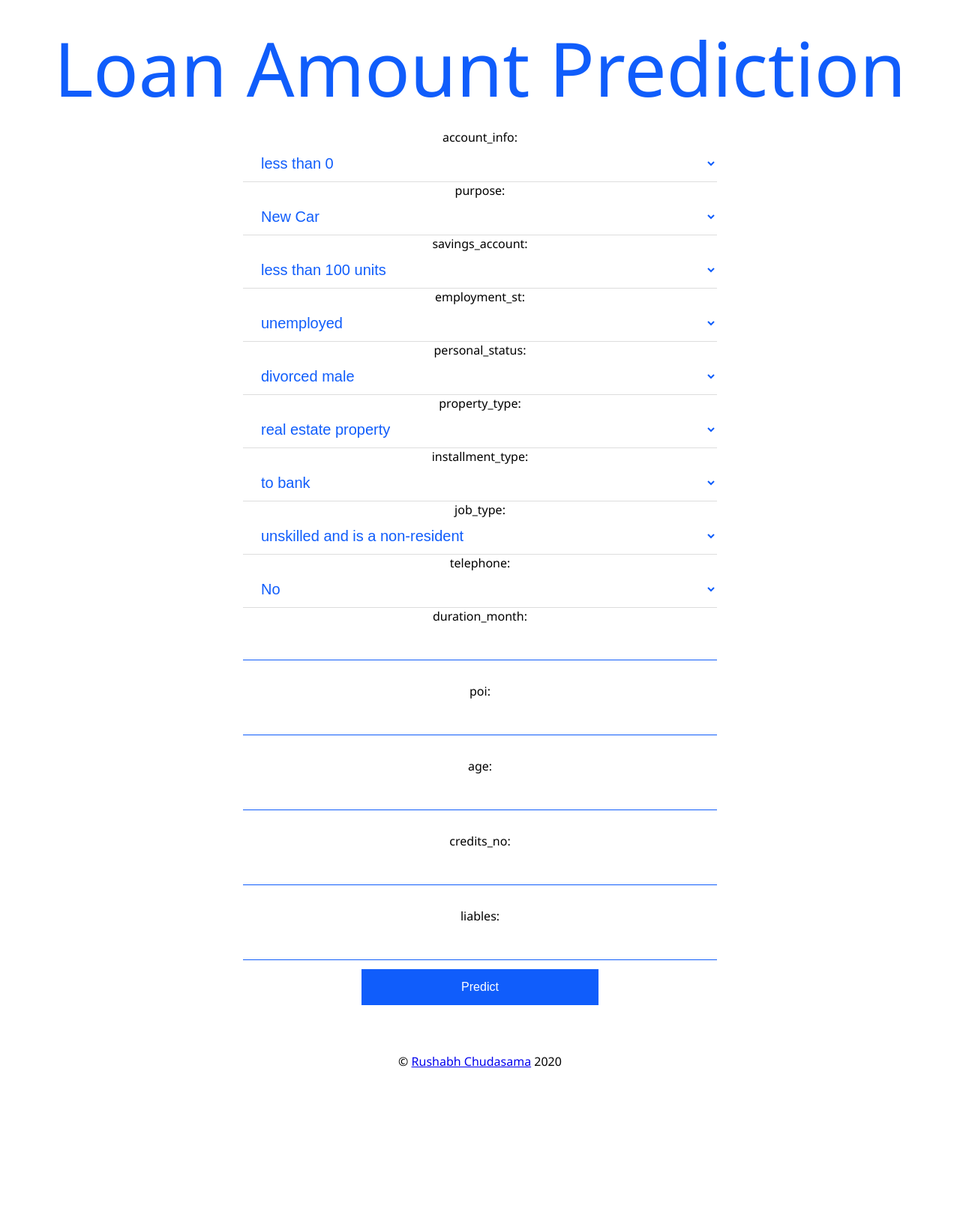
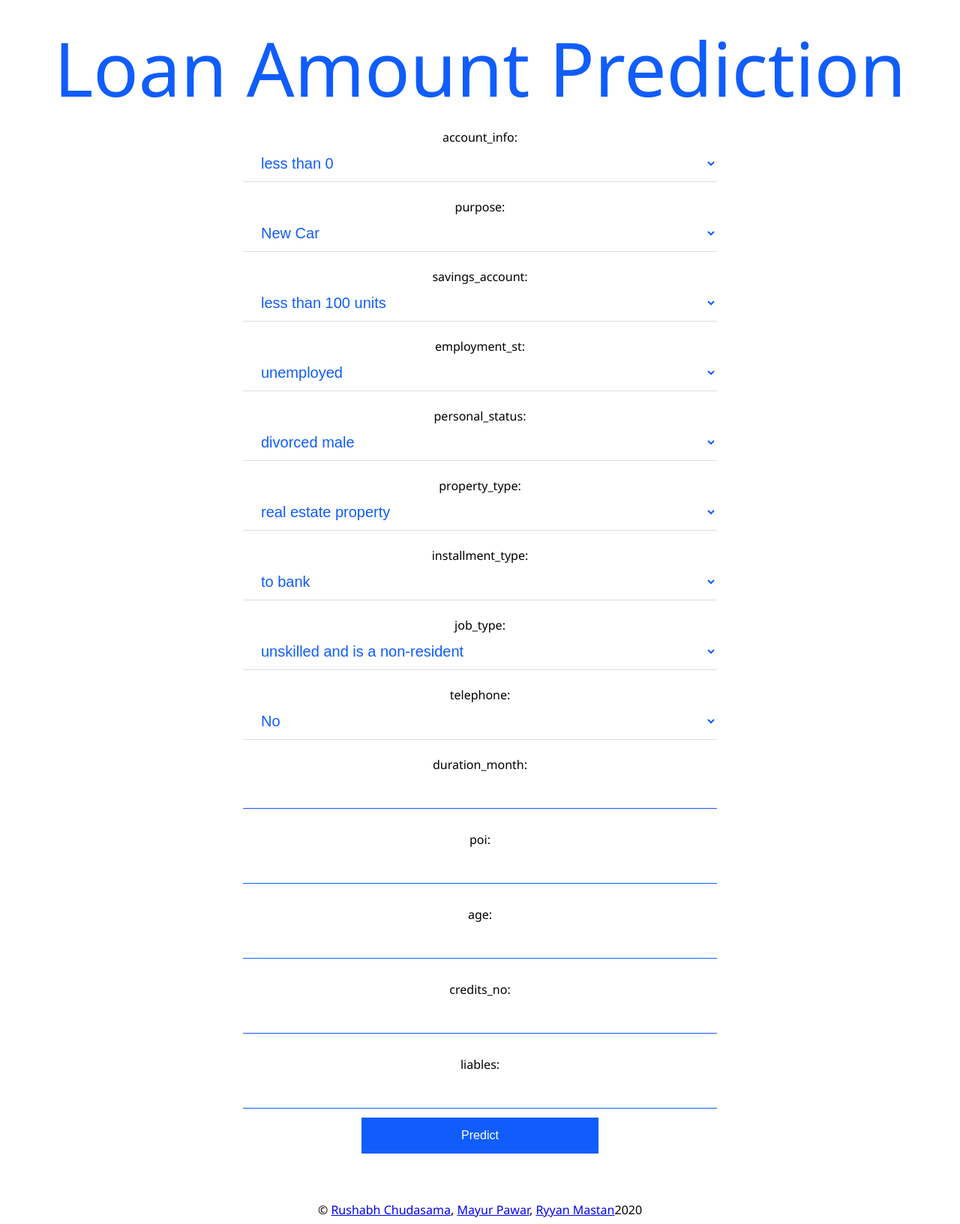
Before and after one commit to Risshhiii18/loan_amount_predictions, a Flask app: page / in a window 1280 px wide. Shown: the whole page at 75% size. Before the commit the page ends 1424 px from the top, so only its background shows below. Run offline with Flask 2, Linux system fonts and the light colour scheme; parts of the project's set-up code (start-up, migrations or seed data) failed here and were passed over.

Commit message:
Update home.html

```diff
--- a/templates/home.html
+++ b/templates/home.html
@@ -20,7 +20,7 @@
 		<option value="1">0 to 200</option>
 		<option value="2">greater than 200</option>
 		<option value="3">dont want to inform</option>
-	</select><br>
+	</select><br><br>
 	<label for="purpose">purpose:</label><br>
 	<select name="purpose" required="required">
 		<option value="0">New Car</option>
@@ -34,7 +34,7 @@
 		<option value="8">Skilling</option>
 		<option value="9">Business and Establishment</option>
 	</select>
-	<br>
+	<br><br>
 	<label for="savings_account">savings_account:</label><br>
 	<select name="savings_account" required="required">
 		<option value="0">less than 100 units </option>
@@ -43,7 +43,7 @@
 		<option value="3">greater than 1000 units</option>
 		<option value="4">no savings account details is present</option>
 	</select>
-	<br>
+	<br><br>
 	<label for="employment_st">employment_st:</label><br>
 	<select name="employment_st" required="required">
 		<option value="0">unemployed</option>
@@ -52,7 +52,7 @@
 		<option value="3">employed more than four years but less than seven years</option>
 		<option value="4">employed for more than seven years</option>
 	</select>
-	<br>
+	<br><br>
 	<label for="personal_status">personal_status:</label><br>
 	<select name="personal_status" required="required">
 		<option value="0">divorced male</option>
@@ -60,7 +60,7 @@
 		<option value="2">unmarried males</option>
 		<option value="3">widowed males</option>
 	</select>
-	<br>
+	<br><br>
 	<label for="property_type">property_type:</label><br>
 	<select name="property_type" required="required">
 		<option value="0">real estate property</option>
@@ -68,14 +68,14 @@
 		<option value="2">other properties</option>
 		<option value="4">not available</option>
 	</select>
-	<br>
+	<br><br>
 	<label for="installment_type">installment_type:</label><br>
 	<select name="installment_type" required="required">
 		<option value="0">to bank</option>
 		<option value="1">to outlets or stores</option>
 		<option value="2">no information is present</option>
 	</select>
-	<br>
+	<br><br>
 	<label for="job_type">job_type:</label><br>
 	<select name="job_type" required="required">
 		<option value="0">unskilled and is a non-resident</option>
@@ -83,13 +83,13 @@
 		<option value="2">skilled employee or official</option>
 		<option value="3">self-employed </option>
 	</select>
-	<br>
+	<br><br>
 	<label for="telephone">telephone:</label><br>
 	<select name="telephone" required="required">
 		<option value="0">No</option>
 		<option value="1">Yes</option>
 	</select>
-	<br>
+	<br><br>
 	duration_month:<br>
 	<input type='number' name='duration_month' required="required"><br><br>
 	poi:<br>
@@ -107,7 +107,7 @@
 	</form>
 	{{ prediction_text }}
 	<br><br>
-	&#169; <a href = 'https://www.linkedin.com/in/rushabh-chudasama-6337571a2'>Rushabh Chudasama</a> 2020
+	&#169; <a href = 'https://www.linkedin.com/in/rushabh-chudasama-6337571a2'>Rushabh Chudasama</a>, <a href = 'https://www.linkedin.com/in/mayur-pawar-10a0b8152/'>Mayur Pawar</a>, <a href = 'https://www.linkedin.com/in/ryyan-mastan-374137117'>Ryyan Mastan</a>2020
 
 </body>
 </html>
```
